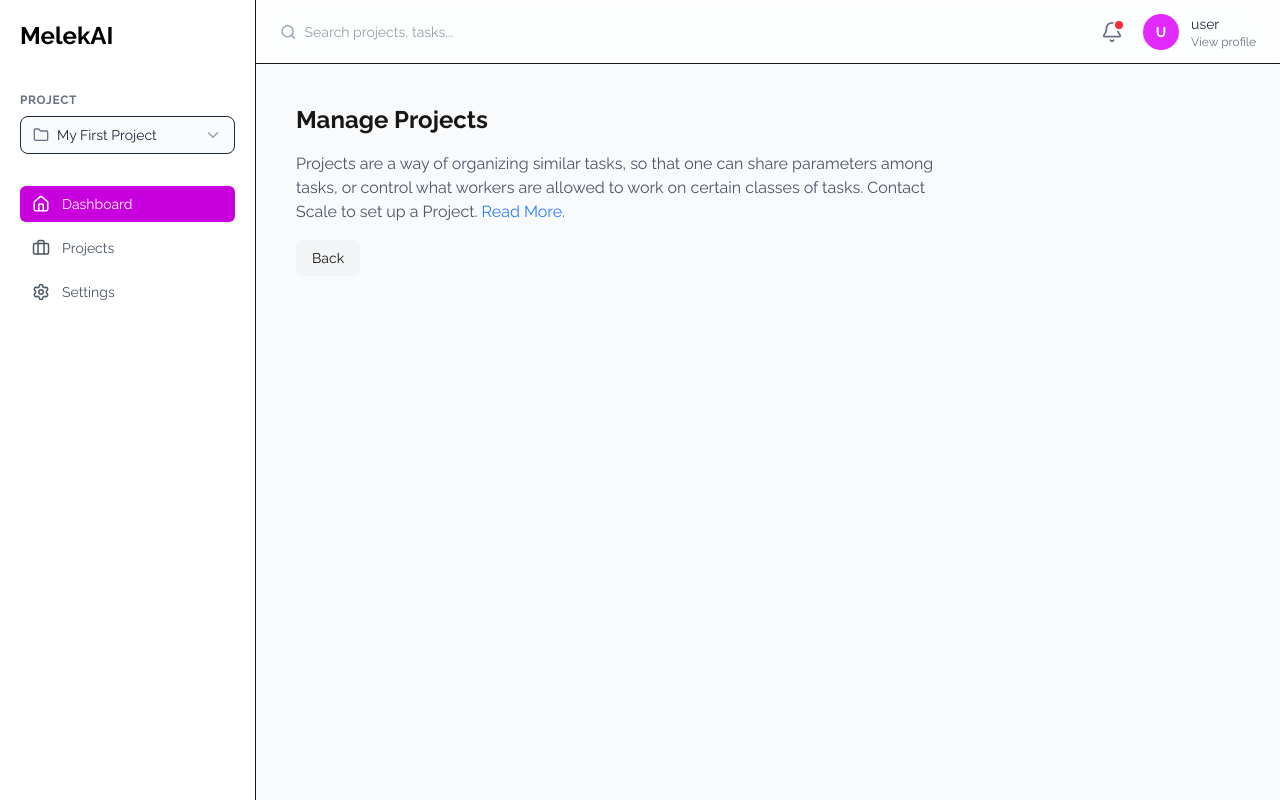
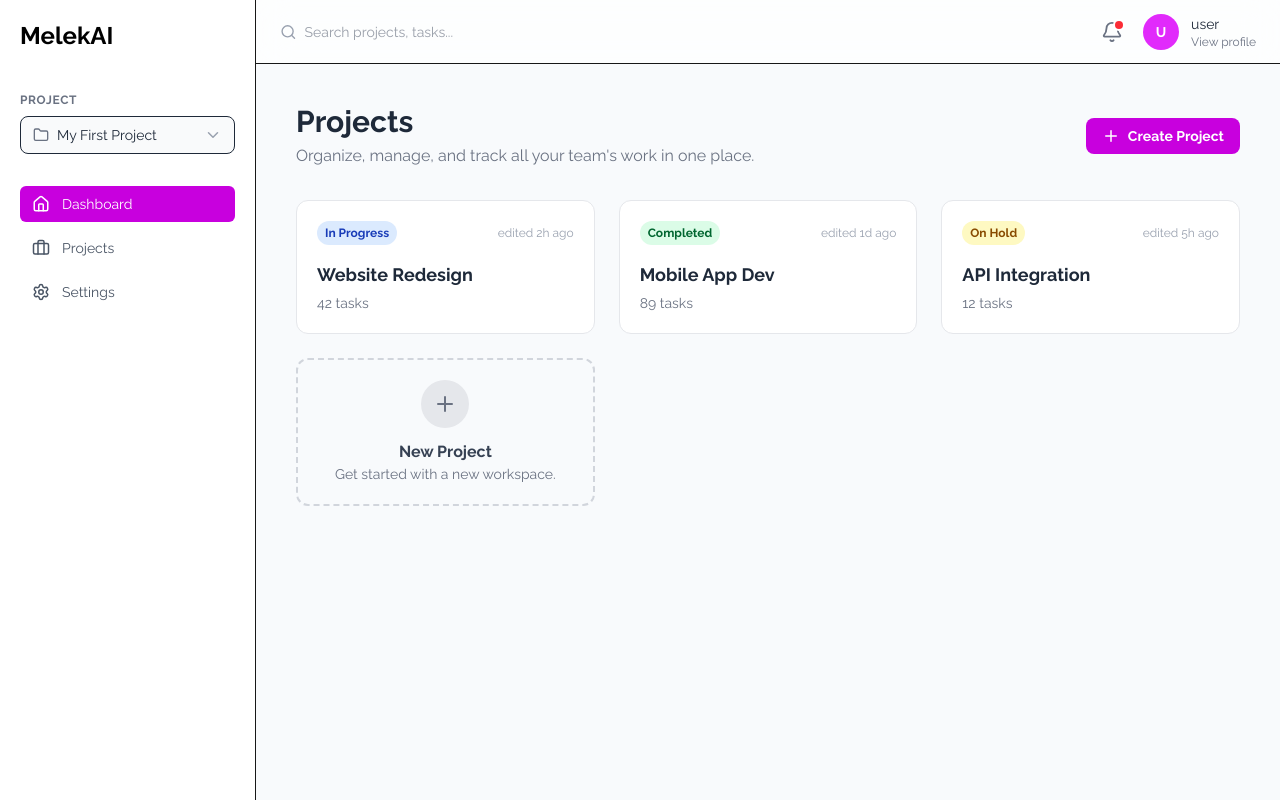
Before and after one commit to joshuahvs/frontend2-melekAI, a Next.js app: page /dashboard in a window 1280 px wide. Built offline with nearby package versions, Linux system fonts and the light colour scheme; no server answers.

Commit message:
fix create project and dashboard

```diff
--- a/src/app/dashboard/page.tsx
+++ b/src/app/dashboard/page.tsx
@@ -1,27 +1,69 @@
 import DashboardLayout from "@/components/dashboard/DashboardLayout";
 import { getKindeServerSession } from "@kinde-oss/kinde-auth-nextjs/server";
+import { Plus } from "lucide-react";
+import Link from "next/link";
+
+// Mock data for project cards
+const projects = [
+  { name: "Website Redesign", taskCount: 42, status: "In Progress", edited: "2h ago" },
+  { name: "Mobile App Dev", taskCount: 89, status: "Completed", edited: "1d ago" },
+  { name: "API Integration", taskCount: 12, status: "On Hold", edited: "5h ago" },
+];
 
 export default async function DashboardPage() {
   const { getUser } = getKindeServerSession();
   const rawUser = await getUser();
   const user = rawUser
     ? {
-        given_name: rawUser.given_name ?? undefined,
-        family_name: rawUser.family_name ?? undefined,
-        picture: rawUser.picture ?? undefined,
+        // You can keep the full user object if you prefer
         email: rawUser.email ?? undefined,
       }
     : null;
 
   return (
     <DashboardLayout user={user}>
-      <h1 className="text-2xl font-semibold mb-4">Manage Projects</h1>
-      <p className="text-gray-600 max-w-2xl mb-4">
-        Projects are a way of organizing similar tasks, so that one can share parameters among tasks,
-        or control what workers are allowed to work on certain classes of tasks. Contact Scale to set up a Project.
-        <a href="#" className="text-blue-500 ml-1">Read More.</a>
-      </p>
-      <button className="px-4 py-2 rounded-md bg-gray-100 hover:bg-gray-200 text-sm">Back</button>
+      {/* NEW: Page header with a primary Call to Action */}
+      <div className="flex items-center justify-between mb-8">
+        <div>
+          <h1 className="text-3xl font-bold text-gray-800">Projects</h1>
+          <p className="text-gray-500 mt-1">
+            Organize, manage, and track all your team's work in one place.
+          </p>
+        </div>
+        <Link href="/project/create/" className="flex items-center gap-2 px-4 py-2 rounded-lg bg-fuchsia-600 text-white font-semibold text-sm hover:bg-fuchsia-700 transition-colors">
+          <Plus size={18} />
+          Create Project
+        </Link>
+      </div>
+
+      {/* NEW: A modern card-based layout for displaying projects */}
+      <div className="grid grid-cols-1 md:grid-cols-2 lg:grid-cols-3 gap-6">
+        {projects.map((project) => (
+          <div key={project.name} className="bg-white p-5 rounded-xl border border-gray-200 hover:shadow-lg transition-shadow cursor-pointer">
+            <div className="flex items-center justify-between mb-4">
+              <span className={`text-xs font-semibold px-2 py-1 rounded-full ${
+                project.status === "In Progress" ? "bg-blue-100 text-blue-800" :
+                project.status === "Completed" ? "bg-green-100 text-green-800" : "bg-yellow-100 text-yellow-800"
+              }`}>
+                {project.status}
+              </span>
+              <div className="text-xs text-gray-400">
+                edited {project.edited}
+              </div>
+            </div>
+            <h3 className="font-bold text-gray-800 text-lg mb-1">{project.name}</h3>
+            <p className="text-sm text-gray-500">{project.taskCount} tasks</p>
+          </div>
+        ))}
+         {/* NEW: A card to invite creating a new project */}
+         <div className="flex flex-col items-center justify-center p-5 rounded-xl border-2 border-dashed border-gray-300 hover:border-fuchsia-500 hover:bg-fuchsia-50/50 transition-colors cursor-pointer">
+            <div className="w-12 h-12 rounded-full bg-gray-200 flex items-center justify-center mb-3">
+              <Plus className="text-gray-500" size={24} />
+            </div>
+            <h3 className="font-semibold text-gray-700">New Project</h3>
+            <p className="text-sm text-gray-500 text-center">Get started with a new workspace.</p>
+         </div>
+      </div>
     </DashboardLayout>
   );
 }
--- /dev/null
+++ b/src/app/project/create/page.tsx
@@ -0,0 +1,12 @@
+// app/(dashboard)/create/page.tsx
+import { getKindeServerSession } from "@kinde-oss/kinde-auth-nextjs/server";
+import CreateProjectClient from "@/components/CreateProjectClient";
+
+export default async function CreateProjectPage() {
+  const { getUser } = getKindeServerSession();
+  const rawUser = await getUser();
+
+  const user = rawUser ? { email: rawUser.email ?? undefined } : null;
+
+  return <CreateProjectClient user={user} />;
+}
```
